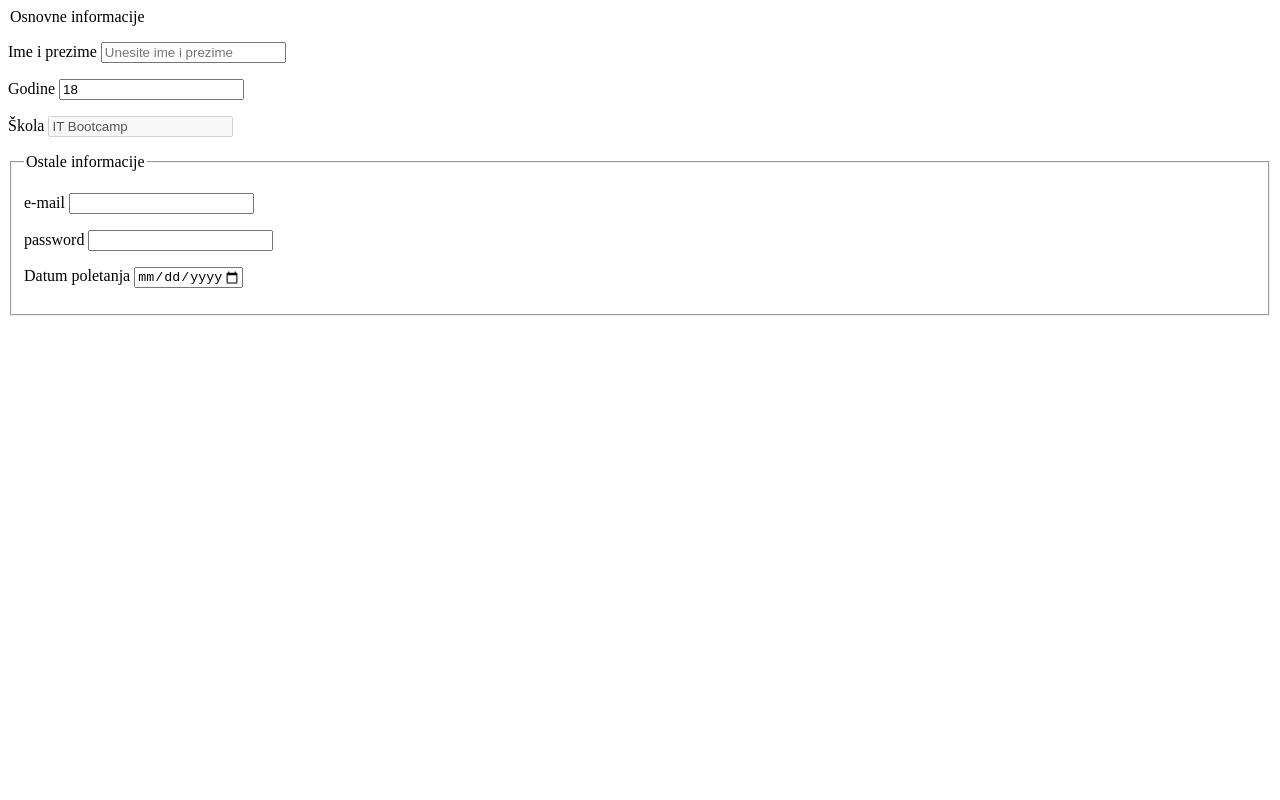
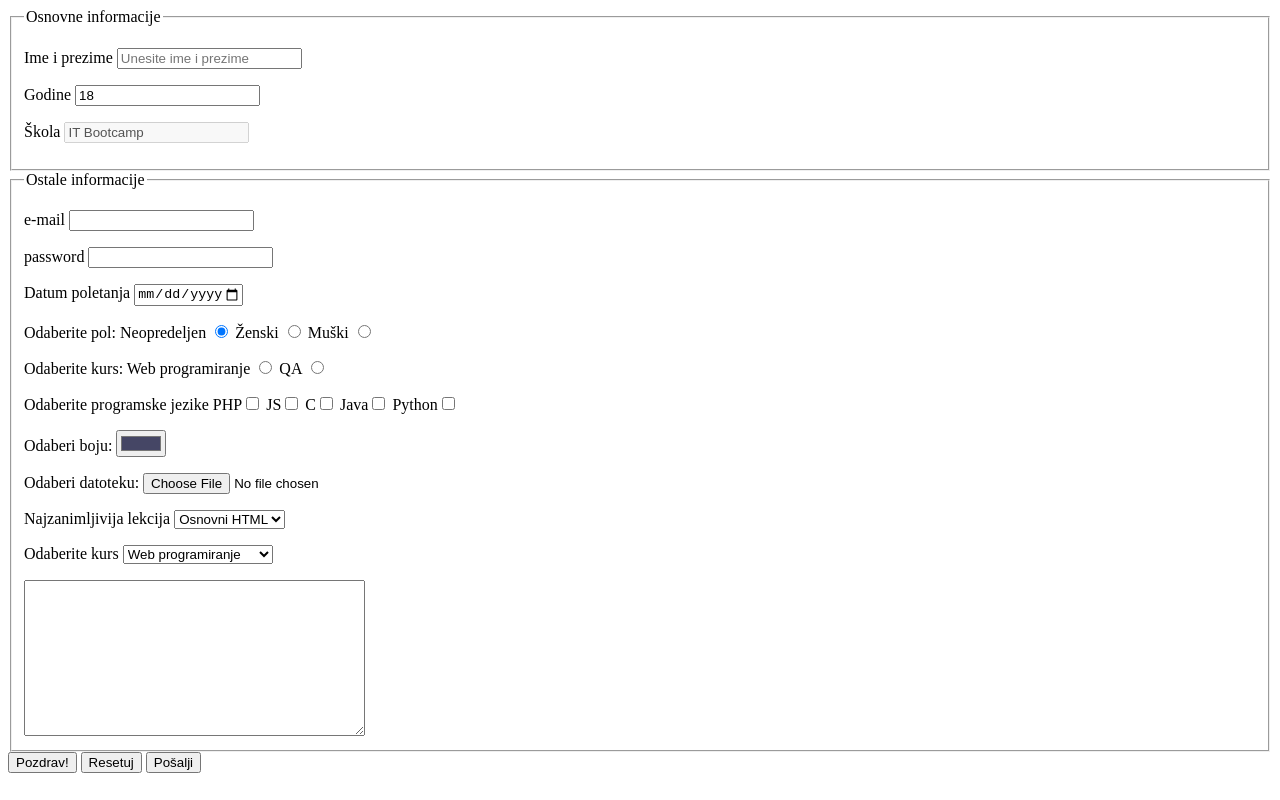
Before and after one commit to ZarkoTerentic/skolskiRad, a plain HTML site: page Index.html in a window 1280 px wide. Drawn offline with Linux system fonts and the light colour scheme.

Commit message:
Završene forme

```diff
--- a/Index.html
+++ b/Index.html
@@ -7,7 +7,7 @@
 </head>
 <body>
     <form>
-        <fildset>
+        <fieldset>
 
             <legend>Osnovne informacije</legend>
 
@@ -27,28 +27,107 @@
             </p>
 
 
-        </fildset>
+        </fieldset>
 
         <fieldset>
 
             <legend>Ostale informacije</legend>
 
             <p>
-            <label>e-mail</label>
-            <input type="email">
+                <label>e-mail</label>
+                <input type="email">
             </p>
 
             <p>
-            <label>password</label>
-            <input type="password">
+                <label>password</label>
+                <input type="password">
             </p>
 
             <p>
                 <label>Datum poletanja</label>
                 <input type="date" min="2020-12-01" max="2021-01-31" step="7">
             </p>
+                        <!--4. dan-->
+            <p>
+                <label>Odaberite pol:</label>
+                Neopredeljen <input type="radio" name="pol" value="n" checked>
+                Ženski <input type="radio" name="pol" value="z">
+                Muški <input type="radio" name="pol" value="m">
+            </p>
+
+            <p>
+                <label>Odaberite kurs:</label>
+                Web programiranje <input type="radio" name="kurs" value="web">
+                QA <input type="radio" name="kurs" value="qa">
+            </p>
+
+            <p>
+                <label>Odaberite programske jezike</label>
+                PHP<input type="checkbox" name="prog" value="php" cheched>
+                JS<input type="checkbox" name="prog" value="js">
+                C<input type="checkbox" name="prog" value="c">
+                Java<input type="checkbox" name="prog" value="java">
+                Python<input type="checkbox" name="prog" value="python">
+            </p>
+
+            <p>
+                <label>Odaberi boju:</label>
+                <input type="color" value="#454665">
+            </p>
+
+            <p>
+                <label>Odaberi datoteku:</label>
+                <input type="file" size="50">
+            </p>
+
+            <p>
+                <label>Najzanimljivija lekcija</label>
+                <select name="Lekcija">
+                    <option value="HTML">Osnovni HTML</option>
+                    <option value="tabele">Tabele</option>
+                    <option value="liste">Liste</option>
+                    <option value="frme">Forme</option>
+                    <option value="git">Git + Git Hub</option>
+                </select>
+            </p>
+
+            <p>
+                <label>Odaberite kurs</label>
+                <select name="selectKurs">
+                    <optgroup label="Beograd">
+                        <option value="BGWeb">Web programiranje</option>
+                        <option value="BGSQA">SQA</option>
+                        <option value="BGJava">Java</option>
+                    </optgroup>
+
+                    <optgroup label="Niš">
+                        <option value="NIWeb">Web programiranje</option>
+                        <option value="NISQA">SQA</option>
+                        <option value="NIJava">Java</option>
+                    </optgroup>
+
+                    <optgroup label="K i M">
+                        <option value="KiMWeb">Web programiranje</option>
+                        <option value="KiMSQA">SQA</option>
+                        <option value="KiMJava">Java</option>
+                    </optgroup>
+
+                    <optgroup label="Novi Sad">
+                        <option value="NSWeb">Web programiranje</option>
+                        <option value="NSSQA">SQA</option>
+                        <option value="NSJava">Java</option>
+                    </optgroup>
+                </select>
+            </p>
+
+            <textarea rows="10" cols="40"></textarea>
 
         </fieldset>
+
+        <input type="button" value="Pozdrav!" onclick="alert('Pozdrav!')">
+        <input type="reset" value="Resetuj">
+        <input type="submit" value="Pošalji">
+
     </form>
 </body>
 </html>
```
